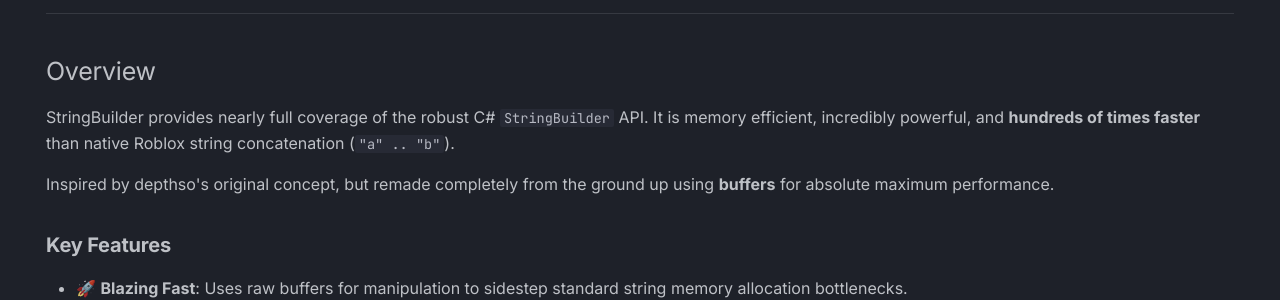
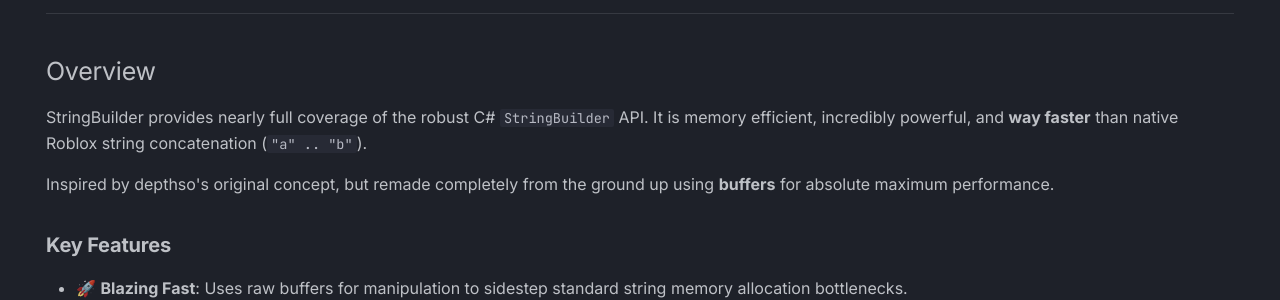
Before and after one commit to ghoste0001/StringBuilder-Roblox, an MkDocs documentation site: the page built from docs/index.md, in a window 1280 px wide. Shown: the part 265-565 px from the top of the page. Built offline with MkDocs 1.6.1 and Material for MkDocs 9.7.7, drawn with Linux system fonts in a browser that asks for light colours; comment, search, counter and statistics services are not loaded.

Commit message:
replace some promises with realistic expectations

```diff
--- a/docs/index.md
+++ b/docs/index.md
@@ -12,7 +12,7 @@
 
 ## Overview
 
-StringBuilder provides nearly full coverage of the robust C# `StringBuilder` API. It is memory efficient, incredibly powerful, and **hundreds of times faster** than native Roblox string concatenation (`"a" .. "b"`).
+StringBuilder provides nearly full coverage of the robust C# `StringBuilder` API. It is memory efficient, incredibly powerful, and **way faster** than native Roblox string concatenation (`"a" .. "b"`).
 
 Inspired by depthso's original concept, but remade completely from the ground up using **buffers** for absolute maximum performance.
 
```
Also changed, not shown: 1 other file.
